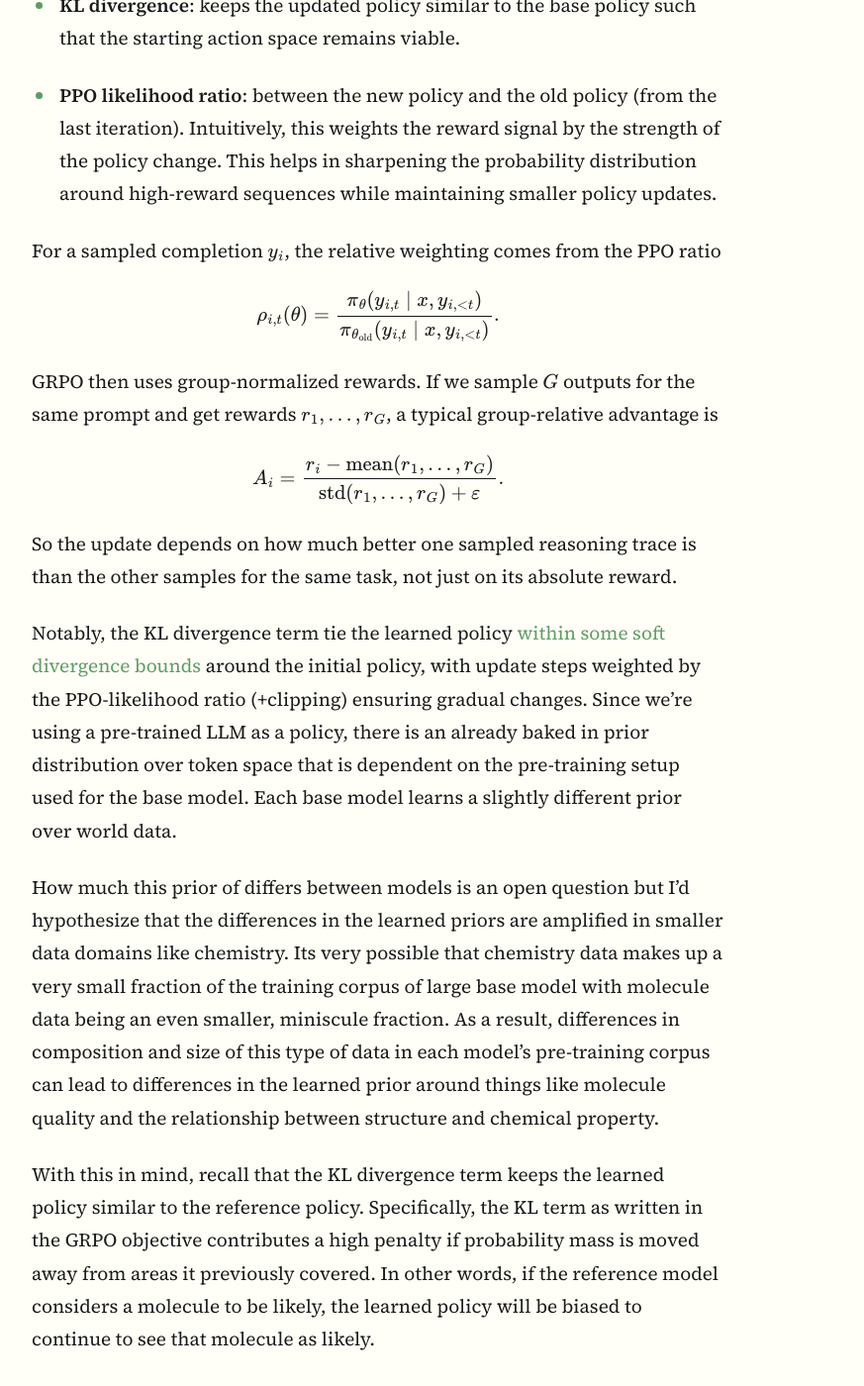
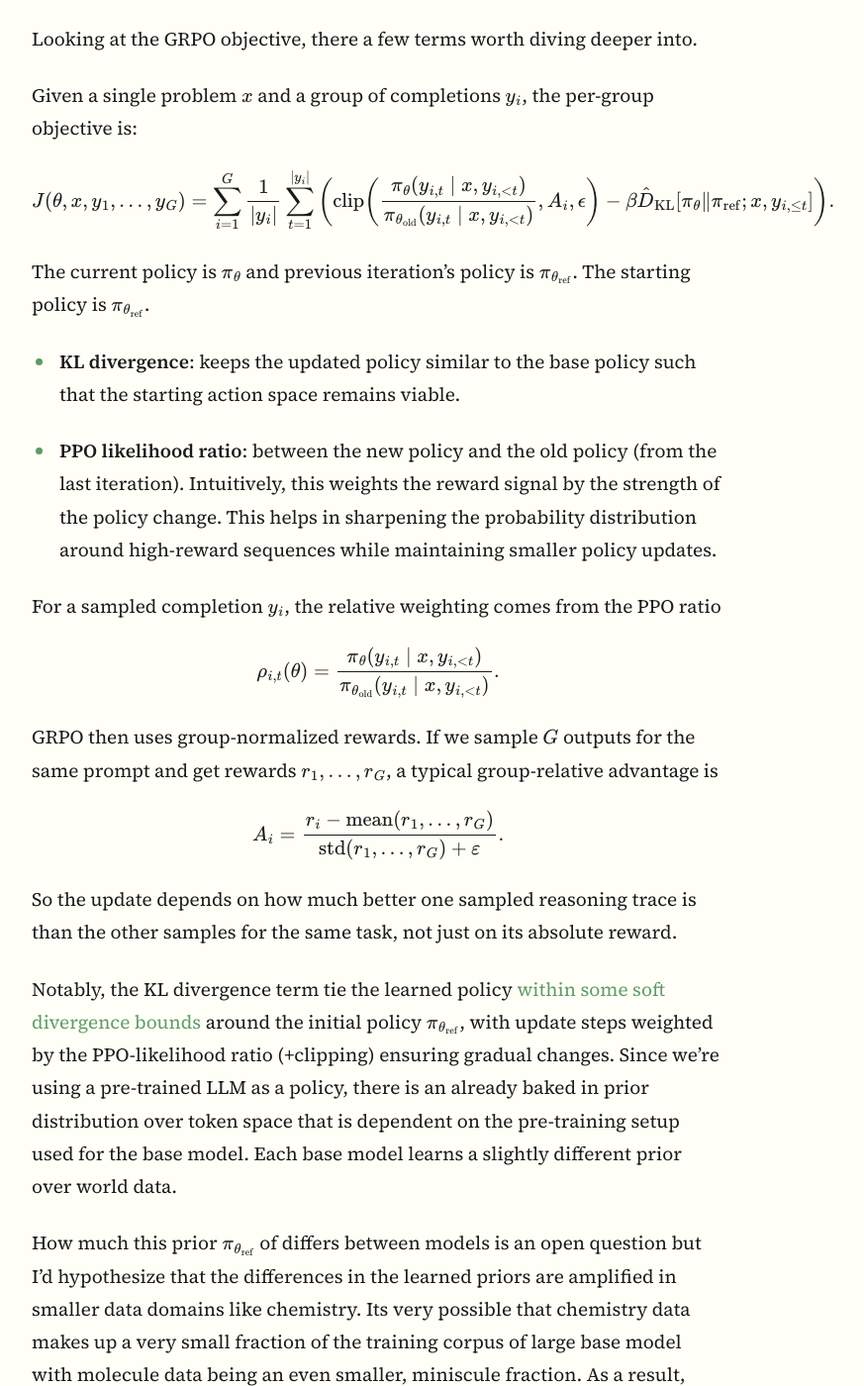
Before and after one commit to ec1340/ec1340.github.io, a Jekyll site: the page built from _posts/2026-03-09-molecule-reasoning-models.md, in a window 1280 px wide and 1400 px high, scrolled down 3659 px. Shown: the whole window at 99% size, without its empty margins (258-1131 px from the left). Built offline with Jekyll 4.4.1, drawn with Linux system fonts in a browser that asks for light colours; some of the changed text lies outside the part shown.

Commit message:
minor formatting changes

```diff
--- a/_posts/2026-03-09-molecule-reasoning-models.md
+++ b/_posts/2026-03-09-molecule-reasoning-models.md
@@ -47,11 +47,16 @@ After training, the performance on the multiple choice section (MCQA) of the Eth
 From the objective function, the model learns to maximize probability along observed reasoning token sequences and implicitly push the model towards generating CoT in its responses. However at this stage, the model has learned to mimic reasoning sequences rather than internalize reasoning capabilities.
 
 
-We can see this in the SFT objective function. If $x$ is the problem prompt and $r = (r_1, \dots, r_T)$ is a reasoning trace, the SFT stage minimizes the negative log-likelihood:
+Given a set of demonstration sequences Ddemo, supervised fine-tuning (SFT) minimizes the crossentropy loss over the dataset:
+
+We can see this in the SFT objective function. If $D_{\mathrm{demo}}$ is the set of demonstration sequences and $s$ is a sequence, the SFT stage minimizes the negative log-likelihood:
 
 $$
-\mathcal{L}_{\mathrm{SFT}}(\theta)
-= - \sum_{(x,r)} \sum_{t=1}^{T} \log \pi_\theta(r_t \mid x, r_{<t}).
+L_{\mathrm{SFT}}
+= -\frac{1}{|D_{\mathrm{demo}}|}
+\sum_{s \in D_{\mathrm{demo}}}
+\sum_{t=1}^{|s|}
+\log \pi(s_t \mid s_{<t}).
 $$
 
 
@@ -68,7 +73,25 @@ GRPO fits into the policy-gradient methods class of RL algorithms and is relativ
 
 ##### GRPO Objective
 
-Looking at the GRPO objective, there a few terms worth diving deeper into:
+Looking at the GRPO objective, there a few terms worth diving deeper into.
+
+Given a single problem $x$ and a group of completions $\{y_i\}$, the per-group objective is:
+
+$$
+J(\theta, x, y_1, \ldots, y_G)
+= \sum_{i=1}^{G} \frac{1}{|y_i|} \sum_{t=1}^{|y_i|}
+\left(
+\operatorname{clip}\!\left(
+\frac{\pi_\theta(y_{i,t} \mid x, y_{i,<t})}{
+\pi_{\theta_{\mathrm{old}}}(y_{i,t} \mid x, y_{i,<t})
+},
+A_i, \epsilon
+\right)
+- \beta \hat{D}_{\mathrm{KL}}[\pi_\theta \| \pi_{\mathrm{ref}}; x, y_{i,\le t}]
+\right).
+$$
+
+The current policy is $\pi_\theta$ and previous iteration's policy is $\pi_{\theta_{\mathrm{ref}}}$. The starting policy is $\pi_{\theta_{\mathrm{ref}}}$.
 
 - **KL divergence**: keeps the updated policy similar to the base policy such that the starting action space remains viable.
 
@@ -96,9 +119,9 @@ $$
 
 So the update depends on how much better one sampled reasoning trace is than the other samples for the same task, not just on its absolute reward.
 
-Notably, the KL divergence term tie the learned policy [within some soft divergence bounds](https://arxiv.org/abs/2504.13837) around the initial policy, with update steps weighted by the PPO-likelihood ratio (+clipping) ensuring gradual changes. Since we’re using a pre-trained LLM as a policy, there is an already baked in prior distribution over token space that is dependent on the pre-training setup used for the base model. Each base model learns a slightly different prior over world data.
+Notably, the KL divergence term tie the learned policy [within some soft divergence bounds](https://arxiv.org/abs/2504.13837) around the initial policy $\pi_{\theta_{\mathrm{ref}}}$, with update steps weighted by the PPO-likelihood ratio (+clipping) ensuring gradual changes. Since we’re using a pre-trained LLM as a policy, there is an already baked in prior distribution over token space that is dependent on the pre-training setup used for the base model. Each base model learns a slightly different prior over world data.
 
-How much this prior of differs between models is an open question but I’d hypothesize that the differences in the learned priors are amplified in smaller data domains like chemistry. Its very possible that chemistry data makes up a very small fraction of the training corpus of large base model with molecule data being an even smaller, miniscule fraction. As a result, differences in composition and size of this type of data in each model’s pre-training corpus can lead to differences in the learned prior around things like molecule quality and the relationship between structure and chemical property.
+How much this prior $\pi_{\theta_{\mathrm{ref}}}$  of differs between models is an open question but I’d hypothesize that the differences in the learned priors are amplified in smaller data domains like chemistry. Its very possible that chemistry data makes up a very small fraction of the training corpus of large base model with molecule data being an even smaller, miniscule fraction. As a result, differences in composition and size of this type of data in each model’s pre-training corpus can lead to differences in the learned prior around things like molecule quality and the relationship between structure and chemical property.
 
 With this in mind, recall that the KL divergence term keeps the learned policy similar to the reference policy. Specifically, the KL term as written in the GRPO objective contributes a high penalty if probability mass is moved away from areas it previously covered. In other words, if the reference model considers a molecule to be likely, the learned policy will be biased to continue to see that molecule as likely.
 
@@ -129,9 +152,7 @@ $$
 
 where $q(\cdot)$ is a molecule-quality score.
 
-Andrew White has a really interesting [blog post](https://diffuse.one/p/m1-000) that dives into the development of chemistry reward functions. It's a great read and I highly recommend checking it out.
-
-He mentions trying out domain-specific models (GNNs, classifiers) during the development process of Ether0. I wonder if future post-training pipelines will make greater use of these.
+Andrew White has a really interesting [blog post](https://diffuse.one/p/m1-000) that dives into the development of chemistry reward functions. It's a great read and I highly recommend checking it out. He mentions trying out domain-specific models (GNNs, classifiers) during the development process of Ether0. I wonder if future post-training pipelines will make greater use of these.
 
 ##### Addressing problematic tasks using an advantage-based curriculum
 
```
Also changed, not shown: 2 other files.
